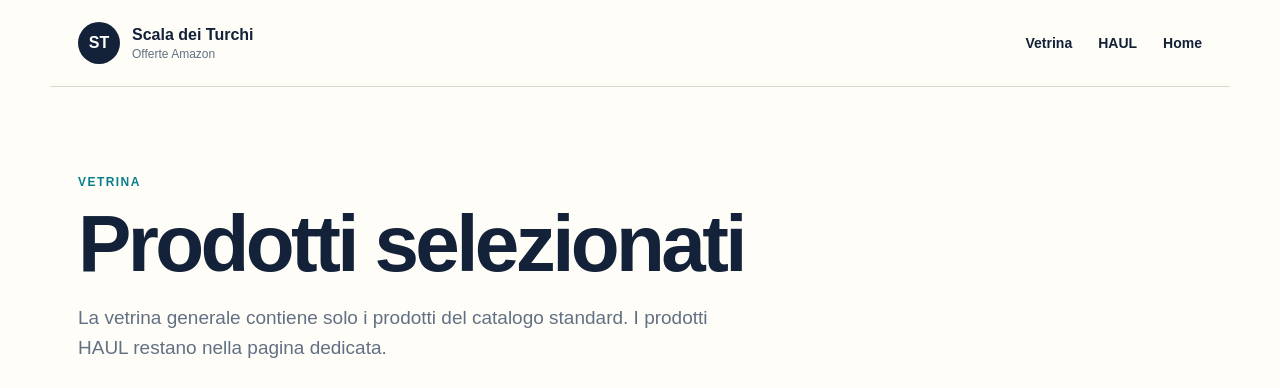
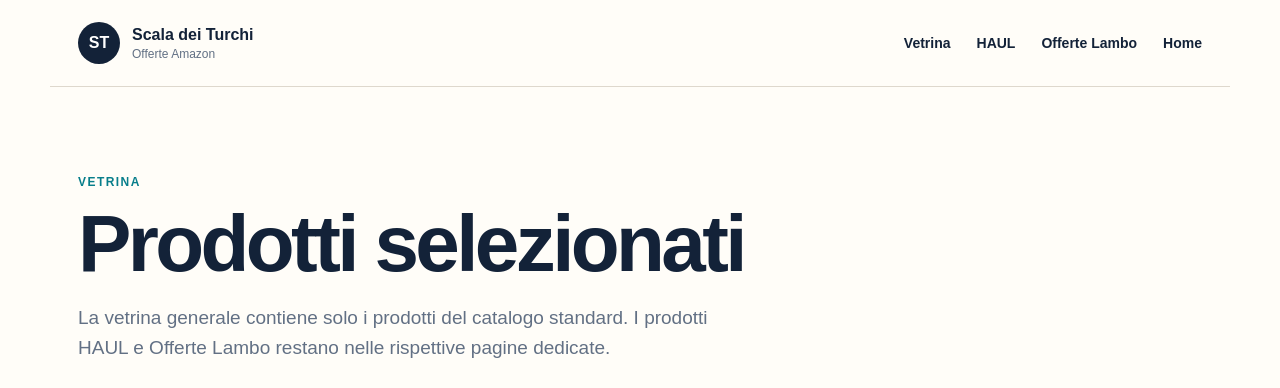
Before and after one commit to davimarz/ScaladeiturchiNext, a Next.js app: page /vetrina in a window 1280 px wide. Shown: the top 388 px of the page. Built offline with nearby package versions, Linux system fonts and the light colour scheme; no server answers; the database is empty.

Commit message:
Link Offerte Lambo and keep catalogs separate

```diff
--- a/src/app/vetrina/page.tsx
+++ b/src/app/vetrina/page.tsx
@@ -12,6 +12,7 @@ export default function VetrinaPage() {
         <nav aria-label="Navigazione principale">
           <Link href="/vetrina">Vetrina</Link>
           <Link href="/haul">HAUL</Link>
+          <Link href="/offerte-lambo">Offerte Lambo</Link>
           <Link href="/">Home</Link>
         </nav>
       </header>
@@ -20,13 +21,13 @@ export default function VetrinaPage() {
         <div>
           <p className="eyebrow">VETRINA</p>
           <h1>Prodotti selezionati</h1>
-          <p className="lead">La vetrina generale contiene solo i prodotti del catalogo standard. I prodotti HAUL restano nella pagina dedicata.</p>
+          <p className="lead">La vetrina generale contiene solo i prodotti del catalogo standard. I prodotti HAUL e Offerte Lambo restano nelle rispettive pagine dedicate.</p>
           <div className="heroActions"><Link className="cta" href="#vetrina-products">Vedi i prodotti</Link><Link className="secondary" href="/">Torna alla home</Link></div>
         </div>
       </section>
 
       <div id="vetrina-products">
-        <ProductBrowser heading="Vetrina prodotti" eyebrow="VETRINA" excludeCategories="haul,outlet" />
+        <ProductBrowser heading="Vetrina prodotti" eyebrow="VETRINA" excludeCategories="haul,outlet,offerte-lambo" />
       </div>
 
       <section className="notice"><strong>Trasparenza</strong><p>Scala dei Turchi partecipa al Programma Affiliazione Amazon. Alcuni link ai prodotti possono generare una commissione senza costi aggiuntivi per chi acquista.</p></section>
```
